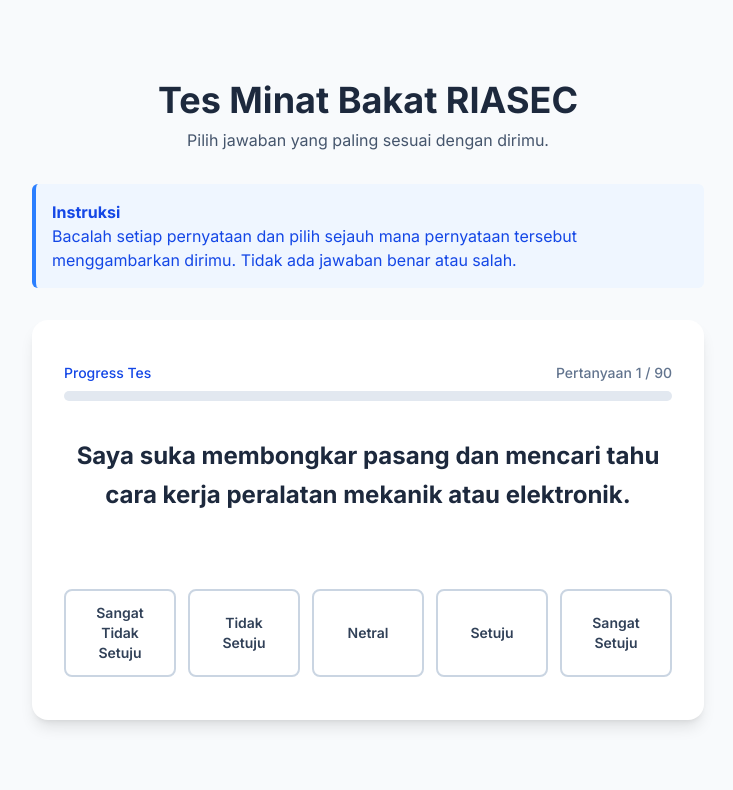
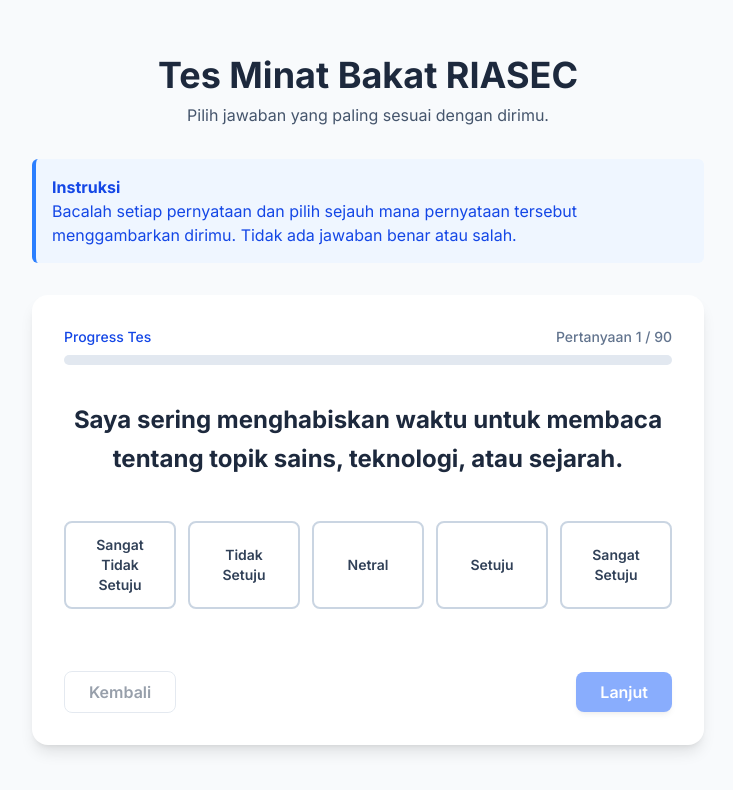
Before and after one commit to AkbarTambora/panduan-karier-sma-z, a Next.js app: page /tes in a window 1280 px wide. Shown: the top 790 px of the page, without its empty margins (272-1005 px from the left). Built offline with nearby package versions, Linux system fonts and the light colour scheme.

Commit message:
feat: add next back button, fix answ order, shuffle question

```diff
--- a/src/app/components/TestEngine.tsx
+++ b/src/app/components/TestEngine.tsx
@@ -1,132 +1,117 @@
 // src/components/TestEngine.tsx
 "use client";
 
-import { useState } from "react";
+// Impor 'useEffect' dan 'useMemo' dari React ---
+import { useState, useEffect, useMemo } from "react";
 import { useRouter } from "next/navigation";
 import { riasecQuestions, RiasecType } from "@/data/riasecQuestions";
 
-// Definisikan tipe untuk jawaban, kita tambahkan 'type' untuk mempermudah kalkulasi
-type Answer = {
-  questionId: number;
-  value: number; // 1-5
-  type: RiasecType; // 'R', 'I', 'A', 'S', 'E', atau 'C'
+// Ubah struktur state 'answers' menjadi Map ---
+// Menggunakan Map lebih efisien untuk update dan lookup by key (questionId)
+type AnswerMap = Map<number, { value: number; type: RiasecType }>;
+
+// Buat fungsi untuk mengacak array (Fisher-Yates shuffle algorithm) ---
+// Tempatkan fungsi ini di luar komponen agar tidak dibuat ulang setiap render.
+const shuffleArray = <T,>(array: T[]): T[] => {
+  const newArray = [...array];
+  for (let i = newArray.length - 1; i > 0; i--) {
+    const j = Math.floor(Math.random() * (i + 1));
+    [newArray[i], newArray[j]] = [newArray[j], newArray[i]]; // Swap elemen
+  }
+  return newArray;
 };
 
 export default function TestEngine() {
+  const shuffledQuestions = useMemo(() => shuffleArray(riasecQuestions), []);
+
+
   const [currentQuestionIndex, setCurrentQuestionIndex] = useState(0);
-  const [answers, setAnswers] = useState<Answer[]>([]);
+  // Gunakan Map untuk menyimpan jawaban. Key: questionId, Value: { value, type }
+  const [answers, setAnswers] = useState<AnswerMap>(new Map());
   const [isFinished, setIsFinished] = useState(false);
   const router = useRouter();
 
-  const totalQuestions = riasecQuestions.length;
-  const currentQuestion = riasecQuestions[currentQuestionIndex];
+  // Gunakan array yang sudah diacak ---
+  const totalQuestions = shuffledQuestions.length;
+  const currentQuestion = shuffledQuestions[currentQuestionIndex];
 
+  // Modifikasi handleAnswer untuk mengupdate Map ---
   const handleAnswer = (value: number) => {
-    // 1. Simpan jawaban lengkap (termasuk tipe RIASEC-nya)
-    const newAnswer: Answer = {
-      questionId: currentQuestion.id,
+    // Buat salinan Map untuk menjaga immutability
+    const newAnswers = new Map(answers);
+    newAnswers.set(currentQuestion.id, {
       value: value,
       type: currentQuestion.type,
+    });
+    setAnswers(newAnswers);
   };
-    const updatedAnswers = [...answers, newAnswer];
-    setAnswers(updatedAnswers); // ESLint warning untuk 'setAnswers' akan hilang
 
-    // 2. Cek apakah tes sudah selesai
+  // Buat fungsi navigasi terpisah ---
+  const handleNext = () => {
     if (currentQuestionIndex < totalQuestions - 1) {
-      // Belum selesai, maju ke pertanyaan berikutnya
       setCurrentQuestionIndex(currentQuestionIndex + 1);
     } else {
-      // 3. Tes Selesai! Lakukan kalkulasi dan navigasi
-      // calculateAndNavigate(updatedAnswers);
+      // Jika ini adalah pertanyaan terakhir, set isFinished
       setIsFinished(true);
     }
   };
 
-  const calculateAndNavigate = (finalAnswers: Answer[]) => {
-    // Inisialisasi skor untuk setiap tipe
-    const scores: { [key in RiasecType]: number } = {
-      R: 0,
-      I: 0,
-      A: 0,
-      S: 0,
-      E: 0,
-      C: 0,
+  const handleBack = () => {
+    if (currentQuestionIndex > 0) {
+      setCurrentQuestionIndex(currentQuestionIndex - 1);
+    }
   };
 
-    // Akumulasi skor dari setiap jawaban
-    finalAnswers.forEach((answer) => {
+
+  const calculateAndNavigate = () => {
+    const scores: { [key in RiasecType]: number } = { R: 0, I: 0, A: 0, S: 0, E: 0, C: 0 };
+
+    // Iterasi melalui Map answers untuk kalkulasi
+    answers.forEach((answer) => {
       scores[answer.type] += answer.value;
     });
 
-    console.log("Final Scores:", scores); // Untuk debugging
-
-    // Ubah skor menjadi format yang bisa dikirim via URL
-    // Contoh: "R=15&I=20&A=10..."
     const queryParams = new URLSearchParams(
       Object.entries(scores).map(([key, value]) => [key, value.toString()])
     ).toString();
 
-    // Arahkan ke halaman hasil dengan membawa data skor di URL
-    // ESLint warning untuk 'router' akan hilang
     router.push(`/hasil?${queryParams}`);
   };
 
+  // Helper untuk mengecek apakah pertanyaan saat ini sudah dijawab ---
+  const isCurrentQuestionAnswered = answers.has(currentQuestion?.id);
+
   return (
     <div className="w-full max-w-2xl mx-auto">
-      {/* Instruksi hanya tampil jika tes belum selesai */}
       {!isFinished && (
-        <div
-          className="bg-blue-50 border-l-4 border-blue-500 text-blue-700 p-4 rounded-md mb-8"
-          role="alert"
-        >
+        <div className="bg-blue-50 border-l-4 border-blue-500 text-blue-700 p-4 rounded-md mb-8" role="alert">
           <p className="font-bold">Instruksi</p>
-          <p>
-            Bacalah setiap pernyataan dan pilih sejauh mana pernyataan tersebut
-            menggambarkan dirimu. Tidak ada jawaban benar atau salah.
-          </p>
+          <p>Bacalah setiap pernyataan dan pilih sejauh mana pernyataan tersebut menggambarkan dirimu. Tidak ada jawaban benar atau salah.</p>
         </div>
       )}
 
-      <div className="bg-white rounded-2xl shadow-lg p-6 sm:p-8 min-h-[400px] flex flex-col justify-center">
+      <div className="bg-white rounded-2xl shadow-lg p-6 sm:p-8 min-h-[450px] flex flex-col justify-between">
         {isFinished ? (
-          // TAMPILAN JIKA TES SELESAI
-          <div className="text-center transition-opacity duration-500">
-            <svg
-              className="mx-auto h-16 w-16 text-green-500"
-              fill="none"
-              viewBox="0 0 24 24"
-              stroke="currentColor"
-            >
-              <path
-                strokeLinecap="round"
-                strokeLinejoin="round"
-                strokeWidth={2}
-                d="M9 12l2 2 4-4m6 2a9 9 0 11-18 0 9 9 0 0118 0z"
-              />
+          <div className="text-center transition-opacity duration-500 flex flex-col justify-center items-center h-full">
+            <svg className="mx-auto h-16 w-16 text-green-500" fill="none" viewBox="0 0 24 24" stroke="currentColor">
+              <path strokeLinecap="round" strokeLinejoin="round" strokeWidth={2} d="M9 12l2 2 4-4m6 2a9 9 0 11-18 0 9 9 0 0118 0z" />
             </svg>
-            <h2 className="mt-4 text-2xl font-bold text-slate-800">
-              Tes Selesai!
-            </h2>
-            <p className="mt-2 text-slate-600">
-              Kamu telah berhasil menyelesaikan semua pertanyaan. Klik tombol di
-              bawah untuk melihat hasil analisismu.
-            </p>
+            <h2 className="mt-4 text-2xl font-bold text-slate-800">Tes Selesai!</h2>
+            <p className="mt-2 text-slate-600">Kamu telah berhasil menyelesaikan semua pertanyaan. Klik tombol di bawah untuk melihat hasil analisismu.</p>
             <button
-              onClick={() => calculateAndNavigate(answers)}
+              onClick={calculateAndNavigate}
               className="mt-8 px-8 py-4 bg-blue-600 text-white font-bold rounded-lg shadow-lg hover:bg-blue-700 transition-transform transform hover:scale-105"
             >
               Lihat Hasil Analisis
             </button>
           </div>
         ) : (
-          // TAMPILAN SELAMA TES BERLANGSUNG (kode yang sudah kita buat)
           <>
+            <div>
               {/* Progress Bar & Counter */}
               <div className="mb-6">
                 <div className="flex justify-between items-center mb-2">
-                <span className="text-sm font-medium text-blue-700">
-                  Progress Tes
-                </span>
+                  <span className="text-sm font-medium text-blue-700">Progress Tes</span>
                   <span className="text-sm font-medium text-slate-500">
                     Pertanyaan {currentQuestionIndex + 1} / {totalQuestions}
                   </span>
@@ -134,25 +119,21 @@ export default function TestEngine() {
                 <div className="w-full bg-slate-200 rounded-full h-2.5">
                   <div
                     className="bg-gradient-to-r from-sky-500 to-blue-600 h-2.5 rounded-full transition-all duration-300 ease-out"
-                  style={{
-                    // Kalkulasi progress berdasarkan jumlah jawaban yang sudah ada di state 'answers'
-                    width: `${(answers.length / totalQuestions) * 100}%`, // <-- INI PERUBAHANNYA
-                  }}
+                    // Kalkulasi progress berdasarkan ukuran Map ---
+                    style={{ width: `${(answers.size / totalQuestions) * 100}%` }}
                   ></div>
                 </div>
               </div>
 
               {/* Pertanyaan */}
               <div className="text-center mb-8 min-h-[100px] flex items-center justify-center">
-              <div className="text-center mb-8 min-h-[100px] flex items-center justify-center">
                 <h2 className="text-xl md:text-2xl font-bold text-slate-800 leading-relaxed">
                   {currentQuestion.text}
                 </h2>
               </div>
-            </div>
 
               {/* Pilihan Jawaban */}
-            <div className="grid grid-cols-2 sm:grid-cols-5 gap-3">
+              <div className="grid grid-cols-1 sm:grid-cols-5 gap-3">
                 {[
                   { label: "Sangat Tidak Setuju", value: 1, color: "red" },
                   { label: "Tidak Setuju", value: 2, color: "orange" },
@@ -163,20 +144,42 @@ export default function TestEngine() {
                   <button
                     key={option.value}
                     onClick={() => handleAnswer(option.value)}
-                  // 2. Styling tombol yang lebih rapi dan konsisten
+                    // Styling untuk jawaban yang sudah dipilih ---
                     className={`
-                 p-3 border-2 border-slate-300 rounded-lg text-sm font-semibold text-slate-700
+                      p-3 border-2 rounded-lg text-sm font-semibold text-slate-700
                       transition-all duration-200 ease-in-out
                       transform hover:scale-105 hover:shadow-md focus:outline-none
                       focus:ring-2 focus:ring-offset-2 focus:ring-blue-500
                       hover:border-${option.color}-400 hover:bg-${option.color}-50
-                 // Untuk tombol 'Netral', kita buat sedikit beda
-                 ${option.value === 3 ? "col-span-2 sm:col-span-1" : ""}
+                      ${option.value === 3 ? "sm:col-span-1" : ""}
+                      ${answers.get(currentQuestion.id)?.value === option.value
+                        ? `border-${option.color}-500 bg-${option.color}-100 ring-2 ring-${option.color}-400`
+                        : "border-slate-300"
+                      }
                     `}
                   >
                     {option.label}
                   </button>
                 ))}
+              </div>
+            </div>
+
+            {/* Tambahkan Tombol Navigasi Back & Next --- */}
+            <div className="mt-8 flex justify-between items-center">
+              <button
+                onClick={handleBack}
+                disabled={currentQuestionIndex === 0}
+                className="px-6 py-2 border border-slate-300 text-slate-700 font-semibold rounded-lg hover:bg-slate-100 transition disabled:opacity-50 disabled:cursor-not-allowed"
+              >
+                Kembali
+              </button>
+              <button
+                onClick={handleNext}
+                disabled={!isCurrentQuestionAnswered}
+                className="px-6 py-2 bg-blue-600 text-white font-semibold rounded-lg shadow-md hover:bg-blue-700 transition disabled:opacity-50 disabled:cursor-not-allowed"
+              >
+                {currentQuestionIndex === totalQuestions - 1 ? 'Selesai' : 'Lanjut'}
+              </button>
             </div>
           </>
         )}
```
Lines whose indentation alone changed are shown as unchanged.
